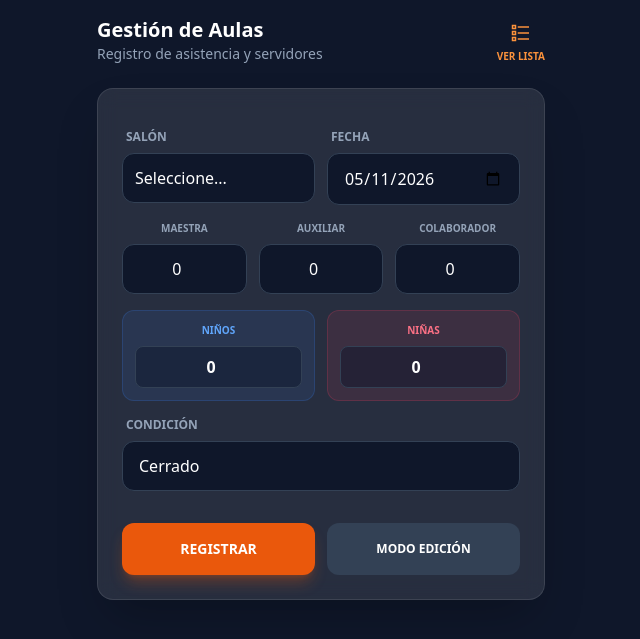
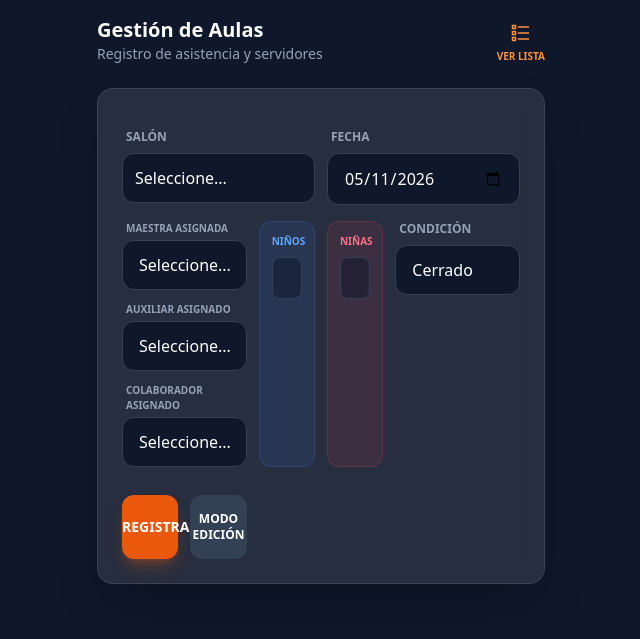
Before and after one commit to jeancgarciaq/estadistica-maranatha-infantil-fastapi, a Python web app: template web/templates/aulas/index.html in a window 1280 px wide. Shown: the top 639 px of the page, without its empty margins (319-959 px from the left). Run offline with Jinja, Linux system fonts and the light colour scheme; the template is opened without the code that fills it: most values are stand-ins (such as "Sample title", 1, 10 or a date in 2020); some libraries are stand-ins or nearby versions.

Commit message:
feat: add aula management template with registration and editing functionality

```diff
--- a/web/templates/aulas/index.html
+++ b/web/templates/aulas/index.html
@@ -59,35 +59,53 @@
 
             <!-- Personal (Maestra, Auxiliar, Colaborador) -->
             <div class="grid grid-cols-3 gap-3">
+                <div class="space-y-3">
                     <div>
-                    <label
-                        class="block text-[10px] font-semibold text-slate-400 uppercase mb-2 text-center">Maestra</label>
-                    <input type="number" name="maestra" id="aula_maestra" value="0" required
-                        class="w-full bg-slate-900 border border-slate-700 rounded-xl px-3 py-3 text-white focus:outline-none focus:border-orange-500 text-center">
+                        <label class="block text-[10px] font-semibold text-slate-400 uppercase mb-1 ml-1">Maestra
+                            Asignada</label>
+                        <select name="id_maestra" id="aula_maestra"
+                            class="w-full bg-slate-900 border border-slate-700 rounded-xl px-4 py-3 text-white focus:border-orange-500 appearance-none">
+                            <option value="">Seleccione...</option>
+                            {% for servidor in servidores %}
+                            <option value="{{ servidor.id }}">{{ servidor.nombre }}</option>
+                            {% endfor %}
+                        </select>
                     </div>
                     <div>
-                    <label
-                        class="block text-[10px] font-semibold text-slate-400 uppercase mb-2 text-center">Auxiliar</label>
-                    <input type="number" name="auxiliar" id="aula_auxiliar" value="0" required
-                        class="w-full bg-slate-900 border border-slate-700 rounded-xl px-3 py-3 text-white focus:outline-none focus:border-orange-500 text-center">
+                        <label class="block text-[10px] font-semibold text-slate-400 uppercase mb-1 ml-1">Auxiliar
+                            Asignado</label>
+                        <select name="id_auxiliar" id="aula_auxiliar"
+                            class="w-full bg-slate-900 border border-slate-700 rounded-xl px-4 py-3 text-white focus:border-orange-500 appearance-none">
+                            <option value="">Seleccione...</option>
+                            {% for servidor in servidores %}
+                            <option value="{{ servidor.id }}">{{ servidor.nombre }}</option>
+                            {% endfor %}
+                        </select>
                     </div>
                     <div>
-                    <label
-                        class="block text-[10px] font-semibold text-slate-400 uppercase mb-2 text-center">Colaborador</label>
-                    <input type="number" name="colaborador" id="aula_colaborador" value="0" required
-                        class="w-full bg-slate-900 border border-slate-700 rounded-xl px-3 py-3 text-white focus:outline-none focus:border-orange-500 text-center">
+                        <label class="block text-[10px] font-semibold text-slate-400 uppercase mb-1 ml-1">Colaborador
+                            Asignado</label>
+                        <select name="id_colaborador" id="aula_colaborador"
+                            class="w-full bg-slate-900 border border-slate-700 rounded-xl px-4 py-3 text-white focus:border-orange-500 appearance-none">
+                            <option value="">Seleccione...</option>
+                            {% for servidor in servidores %}
+                            <option value="{{ servidor.id }}">{{ servidor.nombre }}</option>
+                            {% endfor %}
+                        </select>
                     </div>
                 </div>
 
                 <!-- Niños y Niñas -->
                 <div class="grid grid-cols-2 gap-3">
                     <div class="bg-blue-500/10 p-3 rounded-xl border border-blue-500/20">
-                    <label class="block text-[10px] font-bold text-blue-400 uppercase mb-2 text-center">Niños</label>
+                        <label
+                            class="block text-[10px] font-bold text-blue-400 uppercase mb-2 text-center">Niños</label>
                         <input type="number" name="ninos" id="aula_ninos" value="0" required
                             class="w-full bg-slate-900/50 border border-slate-700 rounded-lg px-2 py-2 text-white focus:outline-none focus:border-blue-500 text-center font-bold">
                     </div>
                     <div class="bg-rose-500/10 p-3 rounded-xl border border-rose-500/20">
-                    <label class="block text-[10px] font-bold text-rose-400 uppercase mb-2 text-center">Niñas</label>
+                        <label
+                            class="block text-[10px] font-bold text-rose-400 uppercase mb-2 text-center">Niñas</label>
                         <input type="number" name="ninas" id="aula_ninas" value="0" required
                             class="w-full bg-slate-900/50 border border-slate-700 rounded-lg px-2 py-2 text-white focus:outline-none focus:border-rose-500 text-center font-bold">
                     </div>
```
Lines whose indentation alone changed are shown as unchanged.
